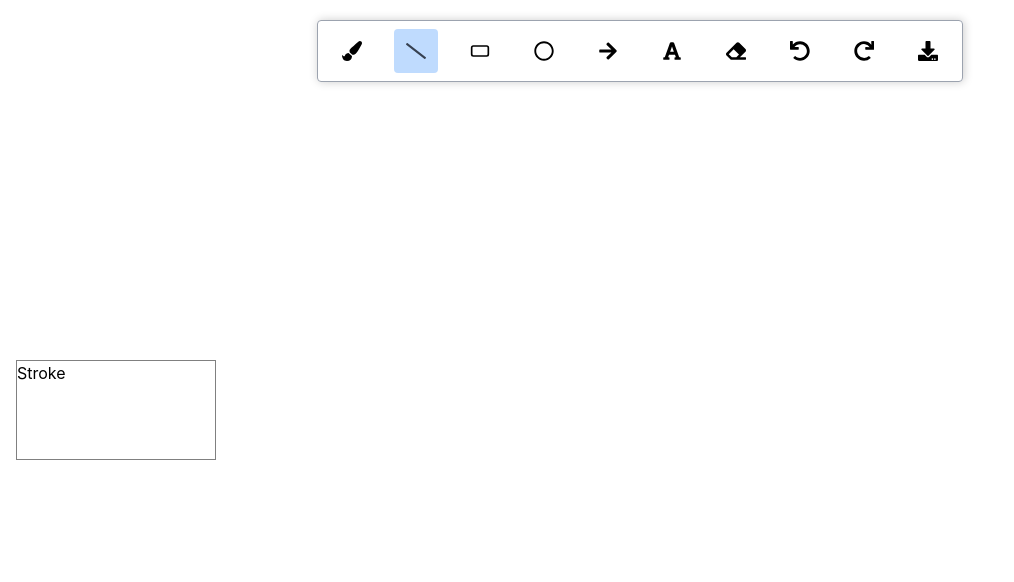
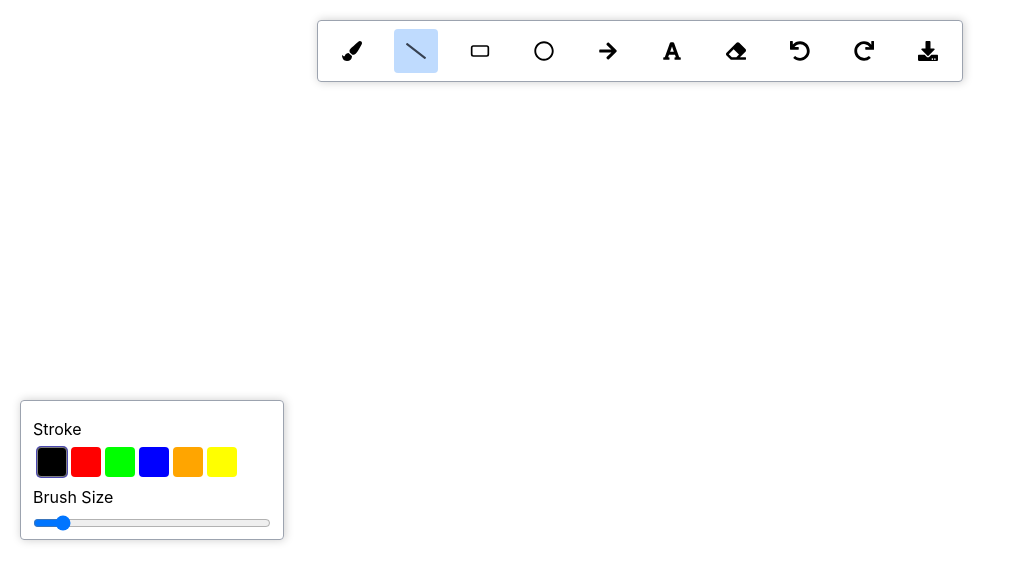
Before and after one commit to Han9128/virtual_white_board, a React (Create React App) app: page / in a window 1280 px wide. Shown: the top 582 px of the page, without its empty margins (0-1014 px from the left). Built offline with nearby package versions, Linux system fonts and the light colour scheme.

Commit message:
feat: complete tool configuration box

```diff
--- a/src/components/Board/index.js
+++ b/src/components/Board/index.js
@@ -1,13 +1,18 @@
 import {useEffect, useLayoutEffect,useRef, useContext} from "react";
 import rough from "roughjs";
-import boardContext from "../../store/board-context"
+import boardContext from "../../store/board-context";
+import toolConfigContext from "../../store/toolConfig-context";
 
 
 
 function Board(){
     const canvasRef = useRef();
     const isDrawing = useRef(false);
-    const {elements, boardMouseDownHandler,boardMouseMoveHandler} = useContext(boardContext);
+    const {activeToolItem,elements, boardMouseDownHandler,boardMouseMoveHandler} = useContext(boardContext);
+    const {toolConfigState} = useContext(toolConfigContext);
+    const stroke = toolConfigState[activeToolItem].color;
+    const fill = toolConfigState[activeToolItem].fill;
+    const size = toolConfigState[activeToolItem].stroke;
   useEffect(()=>{
     const canvas = canvasRef.current;
     canvas.width = window.innerWidth;
@@ -43,12 +48,12 @@ function Board(){
 
 const handleMouseDown = (event)=>{
   isDrawing.current = true;
-  boardMouseDownHandler(event);
+  boardMouseDownHandler(event,stroke,fill,size);
 }
 
 const handleMouseMove = (event) =>{
   if(!isDrawing.current) return
-  boardMouseMoveHandler(event);
+  boardMouseMoveHandler(event,stroke,fill,size);
 }
 
 const handleMouseUp = ()=>{
--- a/src/components/ToolConfigBox/index.js
+++ b/src/components/ToolConfigBox/index.js
@@ -2,27 +2,86 @@
 import classes from "./index.module.css";
 import toolConfigContext from "../../store/toolConfig-context";
 import boardContext from "../../store/board-context";
-import {COLORS} from "../../constants/toolItem"
-import {useContext} from "react";
+import { COLORS, STROKE_TOOL_TYPE, FILL_TOOL_TYPE,SIZE_TOOL_TYPE } from "../../constants/toolItem"
+import { useContext } from "react";
 
-function ToolConfigBox(){
-    const {toolConfigState} = useContext(toolConfigContext);
-    const {activeToolItem} = useContext(boardContext);
-    console.log(activeToolItem);
+function ToolConfigBox() {
+    const { toolConfigState, changeStrokeColorHandler, changeFillColorHandler, changeSizeHandler } = useContext(toolConfigContext);
+    const { activeToolItem } = useContext(boardContext);
+
+
+    const strokeColor = toolConfigState[activeToolItem]?.color;
+    const fillColor = toolConfigState[activeToolItem]?.fill;
+    const size = toolConfigState[activeToolItem]?.stroke;
+    // console.log(activeToolItem);
+    // console.log(strokeColor);
     return (
         <div className={classes.toolConfigBox}>
-            <div className={classes.selectOptionContainer}>
+
+            {/* show stroke color picker */}
+
+            {STROKE_TOOL_TYPE.includes(activeToolItem) && <div className={classes.selectOptionContainer}>
                 <div className={classes.label}>
                     Stroke
                 </div>
                 <div className={classes.colorsContainer}>
-                    {Object.keys(COLORS).map((k)=>{
-                        return(
-                            <div className={classes.colorsBox} style={{backgroundColor:COLORS[k]}}></div>
+                    {Object.keys(COLORS).map((k) => {
+                        return (
+                            <div
+                            key={k}
+                                className={`${classes.colorsBox} ${strokeColor === COLORS[k] && classes.active}`}
+                                style={{ backgroundColor: COLORS[k] }}
+                                onClick={() => changeStrokeColorHandler(COLORS[k])}
+                            >
+
+                            </div>
                         )
                     })}
                 </div>
-            </div>
+            </div>}
+
+            {/* show fill color picker */}
+
+            {FILL_TOOL_TYPE.includes(activeToolItem) && <div className={classes.selectOptionContainer}>
+                <div className={classes.label}>
+                    Fill
+                </div>
+                <div className={classes.colorsContainer}>
+                    {Object.keys(COLORS).map((k) => {
+                        return (
+                            <div
+                            key={k}
+                                className={`${classes.colorsBox} ${fillColor === COLORS[k] && classes.active}`}
+                                style={{ backgroundColor: COLORS[k] }}
+                                onClick={() => changeFillColorHandler(COLORS[k])}
+                            >
+
+                            </div>
+                        )
+                    })}
+                </div>
+            </div>}
+            {SIZE_TOOL_TYPE.includes(activeToolItem) && <div className={classes.selectOptionContainer}>
+                <div className={classes.label}>
+                    Brush Size
+                </div>
+                <input type='range' min='0' max='10' step={1} value={size}
+                  onChange = {(event)=>changeSizeHandler(event.target.value)}
+                />
+                {/* <div className={classes.colorsContainer}>
+                    {Object.keys(COLORS).map((k) => {
+                        return (
+                            <div
+                                className={`${classes.colorsBox} ${fillColor === COLORS[k] && classes.active}`}
+                                style={{ backgroundColor: COLORS[k] }}
+                                onClick={() => changeFillColorHandler(COLORS[k])}
+                            >
+
+                            </div>
+                        )
+                    })}
+                </div> */}
+            </div>}
         </div>
     )
 }
--- a/src/components/ToolConfigBox/index.module.css
+++ b/src/components/ToolConfigBox/index.module.css
@@ -1,24 +1,37 @@
 
 
 .toolConfigBox{
-    height:100px;
-    width:200px;
-     border: 1px solid gray;
-    position:absolute;
-    left:1rem;
-    top:45%;
+    @apply absolute top-1/2 left-5 px-3 py-2 border border-gray-400 rounded flex;
+    /* transform:translateX(-50%); */
+    box-shadow: 1px 0 10px rgba(0,0,0,0.2);
+    flex-direction:column;
 }
 
 .selectOptionContainer{
     display:flex;
     flex-direction:column;
     justify-content:space-around;
+    margin-top:8px;
 }
 
-.colors
+.label{
+    margin-bottom:6px;
+}
 
+.colorsContainer{
+
+    display:flex;
+}
 .colorsBox{
-    background-color:red;
+    /* background-color:red; */
     width:30px;
     height:30px;
+    margin-left:4px;
+    border-radius: 4px;
 }
+
+.active{
+    padding:1px;
+    border:1px solid gray;
+    box-shadow: 0 0 0 1px #4a47b1;
+}
--- a/src/constants/toolItem.js
+++ b/src/constants/toolItem.js
@@ -68,8 +68,12 @@ export const COLORS = {
     BLACK: '#000000',
     RED: '#ff0000',
     GREEN: '#00ff00',
-    BLUE: '0000ff',
+    BLUE: '#0000ff',
     ORANGE: '#ffa500',
     YELLOW: '#ffff00',
     WHITE: '#ffffff'
 }
+
+export const STROKE_TOOL_TYPE = [TOOLS.LINE,TOOLS.RECTANGLE,TOOLS.CIRCLE,TOOLS.ARROW_RIGHT];
+export const FILL_TOOL_TYPE = [TOOLS.RECTANGLE,TOOLS.CIRCLE];
+export const SIZE_TOOL_TYPE = [TOOLS.LINE,TOOLS.RECTANGLE,TOOLS.CIRCLE,TOOLS.ARROW_RIGHT];
--- a/src/store/BoardProvider.js
+++ b/src/store/BoardProvider.js
@@ -2,10 +2,10 @@
 import boardContext from "./board-context";
 import { useReducer } from "react";
 import { TOOLS } from "../constants/toolItem"
-import rough from "roughjs/bin/rough"
+// import rough from "roughjs/bin/rough"
 import generateRoughEle from "../utils/generateRoughEle"
 
-const gen = rough.generator();
+// const gen = rough.generator();
 
 const boardReducer = (state, action) => {
     switch (action.type) {
@@ -17,7 +17,7 @@ const boardReducer = (state, action) => {
         }
         case 'DRAW_DOWN':
             {
-                const { clientX, clientY } = action.payload;
+                const { clientX, clientY,stroke,fill,size } = action.payload;
                 // const newElement = {
                 //     x1: clientX,
                 //     y1: clientY,
@@ -25,7 +25,7 @@ const boardReducer = (state, action) => {
                 //     y2: clientY,
                 //     roughElement: gen.line(clientX, clientY, clientX, clientY),
                 // }
-                const newElement = generateRoughEle(state.elements.length,clientX,clientY, clientX, clientY, state.activeToolItem);
+                const newElement = generateRoughEle(state.elements.length,clientX,clientY, clientX, clientY, state.activeToolItem,stroke,fill,size);
                 return {
                     ...state,
                     elements: [...state.elements, newElement]
@@ -35,7 +35,7 @@ const boardReducer = (state, action) => {
             {
                 // if (state.elements.length === 0) return state;
 
-                const { clientX, clientY } = action.payload;
+                const { clientX, clientY,stroke,fill,size } = action.payload;
                 // copying this way does shallow copy the objects inside array still points to original object
                 const updatedElements = [...state.elements]
                 // const updatedElements = structuredClone(state.elements);
@@ -54,7 +54,7 @@ const boardReducer = (state, action) => {
                 // const updatedElements = [...state.elements];
                 // updatedElements[idx] = updatedElement;
                 // console.log(updatedElements);
-                const updatedElement = generateRoughEle(idx,x1,y1,clientX,clientY,state.activeToolItem);
+                const updatedElement = generateRoughEle(idx,x1,y1,clientX,clientY,state.activeToolItem,stroke,fill,size);
                 updatedElements[idx] = updatedElement;
                 return {
                     ...state,
@@ -85,7 +85,7 @@ function BoardProvider({ children }) {
         })
     }
 
-    function boardMouseDownHandler(event) {
+    function boardMouseDownHandler(event,stroke,fill,size) {
         const clientX = event.clientX;
         const clientY = event.clientY;
         dispatchBoardState({
@@ -93,17 +93,23 @@ function BoardProvider({ children }) {
             payload: {
                 clientX,
                 clientY,
+                stroke,
+                fill,
+                size,
             }
         })
     }
 
-    function boardMouseMoveHandler(event) {
+    function boardMouseMoveHandler(event,stroke,fill,size) {
         const { clientX, clientY } = event;
         dispatchBoardState({
             type: 'DRAW_MOVE',
             payload: {
                 clientX,
-                clientY
+                clientY,
+                stroke,
+                fill,
+                size,
             }
         })
     }
--- a/src/store/ToolConfigProvider.js
+++ b/src/store/ToolConfigProvider.js
@@ -1,41 +1,113 @@
 import toolConfigContext from "./toolConfig-context";
-import {useReducer} from "react";
-import {TOOLS} from "../constants/toolItem";
-import {COLORS} from "../constants/toolItem"
-const toolConfigReducer = (state,action) => {
-    // switch(action.type){
-    //     case
-    // }
+import boardContext from "./board-context"
+import { useReducer, useContext } from "react";
+import { TOOLS } from "../constants/toolItem";
+import { COLORS } from "../constants/toolItem";
+
+
+
+const toolConfigReducer = (state, action) => {
+    switch (action.type) {
+        case 'CHANGE_STROKE':
+            {
+                // console.log("its in change_stroke case")
+                const newState = {...state};
+                newState[action.payload.tool].color = action.payload.strokeColor;
+                // console.log(`in reduer ${newState[action.payload.tool].color}`);
+                return newState;
+            }
+        case 'CHANGE_FILL':
+            {
+                // console.log("its in change_stroke case")
+                const newState = {...state};
+                newState[action.payload.tool].fill = action.payload.fillColor;
+                // console.log(`in reduer ${newState[action.payload.tool].color}`);
+                return newState;
+            }
+        case 'CHANGE_SIZE':
+            {
+                // console.log("its in change_stroke case")
+                const newState = {...state};
+                newState[action.payload.tool].stroke = action.payload.size;
+                // console.log(`in reduer ${newState[action.payload.tool].color}`);
+                return newState;
+            }
+
+        default:
+            break;
+    }
 };
 
 const initialToolConfigState = {
-    [TOOLS.LINE]:{
-        color:COLORS.BLACK,
-        stroke:1,
+    [TOOLS.LINE]: {
+        color: COLORS.BLACK,
+        stroke: 1,
     },
-    [TOOLS.RECTANGLE]:{
-        color:COLORS.BLACK,
-        stroke:1,
-        fill:null
+    [TOOLS.RECTANGLE]: {
+        color: COLORS.BLACK,
+        stroke: 1,
+        fill: null
     },
-    [TOOLS.CIRCLE]:{
-        color:COLORS.BLACK,
-        stroke:1,
-        fill:null,
+    [TOOLS.CIRCLE]: {
+        color: COLORS.BLACK,
+        stroke: 1,
+        fill: null,
     },
-    [TOOLS.ARROW_RIGHT]:{
-        color:COLORS.BLACK,
-        stroke:1,
+    [TOOLS.ARROW_RIGHT]: {
+        color: COLORS.BLACK,
+        stroke: 1,
     }
 };
 
-function ToolConfigProvider({children}){
+function ToolConfigProvider({ children }) {
     const [toolConfigState, dispatchToolConfigState] = useReducer(toolConfigReducer, initialToolConfigState);
+
+    const { activeToolItem } = useContext(boardContext);
+
+    const changeStrokeColorHandler = (strokeColor) => {
+        // console.log("color is clicked");
+        const tool = activeToolItem;
+        // console.log(`in changeHandler ${strokeColor}`)
+        dispatchToolConfigState({
+            type: "CHANGE_STROKE",
+            payload: {
+                tool,
+                strokeColor,
+            }
+        })
+    }
+    const changeFillColorHandler = (fillColor) => {
+        // console.log("color is clicked");
+        const tool = activeToolItem;
+        // console.log(`in changeHandler ${strokeColor}`)
+        dispatchToolConfigState({
+            type: "CHANGE_FILL",
+            payload: {
+                tool,
+                fillColor,
+            }
+        })
+    }
+    const changeSizeHandler = (size) => {
+        // console.log("color is clicked");
+        const tool = activeToolItem;
+        // console.log(`in changeHandler ${strokeColor}`)
+        dispatchToolConfigState({
+            type: "CHANGE_SIZE",
+            payload: {
+                tool,
+                size,
+            }
+        })
+    }
 
     const toolConfigContextValues = {
         toolConfigState,
+        changeStrokeColorHandler,
+        changeFillColorHandler,
+        changeSizeHandler,
     }
-    return(
+    return (
         <toolConfigContext.Provider value={toolConfigContextValues}>
             {children}
         </toolConfigContext.Provider>
--- a/src/store/toolConfig-context.js
+++ b/src/store/toolConfig-context.js
@@ -3,7 +3,9 @@ import {createContext} from "react"
 
 
 const toolConfigContext = createContext({
-    toolConfigs: {},
+    toolConfigState: {},
+    changeStrokeHandler: ()=>{},
+    changeFillHanlder: ()=>{},
 })
 
 export default toolConfigContext;
```
Also changed, not shown: src/utils/generateRoughEle.js (+11 -1 lines).
